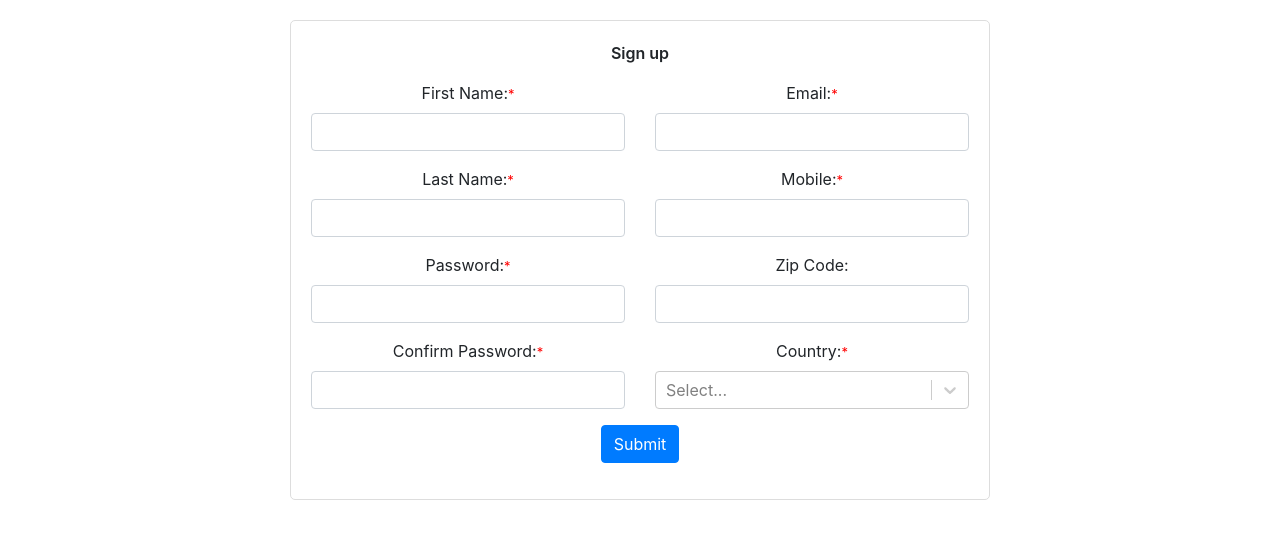
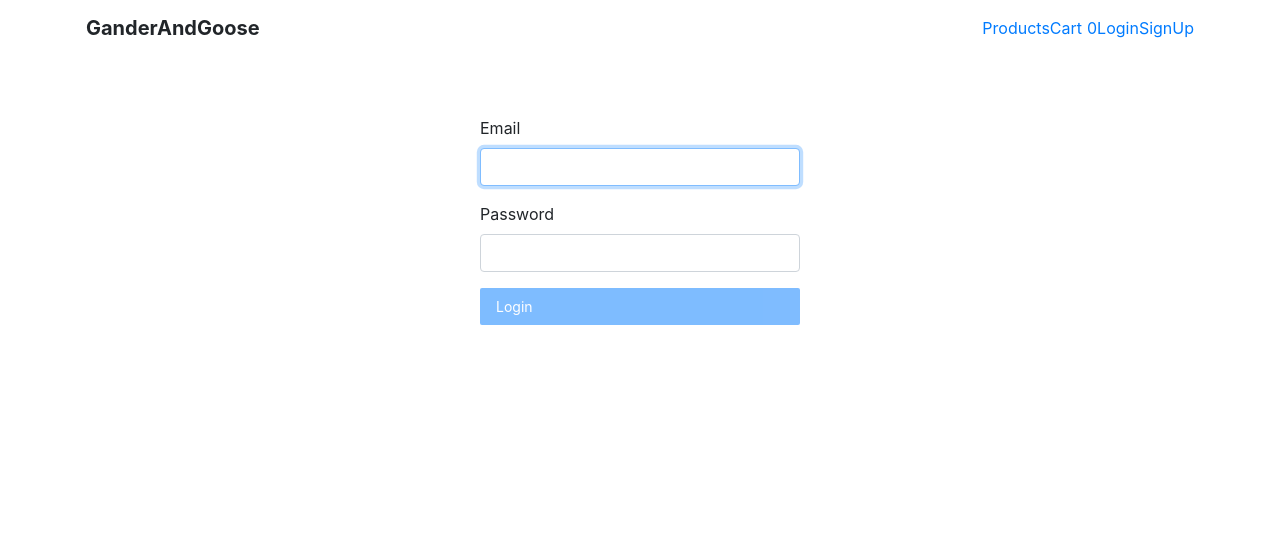
Before and after one commit to shivaniuppal21/ganderAndGoose, a React (Create React App) app in the folder frontend/: page /login in a window 1280 px wide. Shown: the top 538 px of the page. Built offline with nearby package versions, Linux system fonts and the light colour scheme.

Commit message:
fixing frontend

```diff
--- a/frontend/package.json
+++ b/frontend/package.json
@@ -7,7 +7,9 @@
     "@testing-library/react": "^11.2.5",
     "@testing-library/user-event": "^12.8.1",
     "react": "^17.0.1",
+    "react-bootstrap": "^1.5.1",
     "react-dom": "^17.0.1",
+    "react-router-dom": "^5.2.0",
     "react-scripts": "4.0.3",
     "react-select": "^4.2.1",
     "web-vitals": "^1.1.0"
--- a/frontend/src/App.js
+++ b/frontend/src/App.js
@@ -1,12 +1,110 @@
-import './App.css';
-import SignUp from './components/signup';
+import React, { Component } from "react";
+import { Switch, Route, Link, BrowserRouter as Router } from "react-router-dom";
+import AddProduct from './components/add-product';
+import Cart from './components/cart';
+import Login from './components/login';
+import ProductsList from './components/products-list';
+import SignUp from "./components/signup";
 
-function App() {
-  return (
-    <div className="App">
-      <SignUp></SignUp>
-    </div>
-  );
+import Context from "./Context";
+
+export default class App extends Component {
+  constructor(props) {
+    super(props);
+    this.state = {
+      user: null,
+      cart: {},
+      products: []
+    };
+    this.routerRef = React.createRef();
+  }
+
+  render() {
+    return (
+      <Context.Provider
+        value={{
+          ...this.state,
+          removeFromCart: this.removeFromCart,
+          addToCart: this.addToCart,
+          login: this.login,
+          addProduct: this.addProduct,
+          clearCart: this.clearCart,
+          checkout: this.checkout
+        }}
+      >
+        <Router ref={this.routerRef}>
+        <div className="App">
+          <nav
+            className="navbar container"
+            role="navigation"
+            aria-label="main navigation"
+          >
+            <div className="navbar-brand">
+              <b className="navbar-item is-size-4 ">GanderAndGoose</b>
+              <label
+                role="button"
+                class="navbar-burger burger"
+                aria-label="menu"
+                aria-expanded="false"
+                data-target="navbarBasicExample"
+                onClick={e => {
+                  e.preventDefault();
+                  this.setState({ showMenu: !this.state.showMenu });
+                }}
+              >
+                <span aria-hidden="true"></span>
+                <span aria-hidden="true"></span>
+                <span aria-hidden="true"></span>
+              </label>
+            </div>
+              <div className={`navbar-menu ${
+                  this.state.showMenu ? "is-active" : ""
+                }`}>
+                <Link to="/products" className="navbar-item">
+                  Products
+                </Link>
+                {this.state.user && this.state.user.accessLevel < 1 && (
+                  <Link to="/add-product" className="navbar-item">
+                    Add Product
+                  </Link>
+                )}
+                <Link to="/cart" className="navbar-item">
+                  Cart
+                  <span
+                    className="tag is-primary"
+                    style={{ marginLeft: "5px" }}
+                  >
+                    { Object.keys(this.state.cart).length }
+                  </span>
+                </Link>
+                {!this.state.user ? (
+                  <>
+                  <Link to="/login" className="navbar-item">
+                    Login
+                  </Link>
+                    <Link to="/register" className="navbar-item">
+                    SignUp
+                  </Link>
+                  </>
+
+                ) : (
+                  <Link to="/" onClick={this.logout} className="navbar-item">
+                    Logout
+                  </Link>
+                )}
+              </div>
+            </nav>
+            <Switch>
+              <Route exact path="/" component={ProductsList} />
+              <Route exact path="/login" component={Login} />
+              <Route exact path="/register" component={SignUp} />
+              <Route exact path="/cart" component={Cart} />
+              <Route exact path="/add-product" component={AddProduct} />
+              <Route exact path="/products" component={ProductsList} />
+            </Switch>
+          </div>
+        </Router>
+      </Context.Provider>
+    );
+  }
 }
-
-export default App;
--- /dev/null
+++ b/frontend/src/Context.js
@@ -0,0 +1,3 @@
+import React from "react";
+const Context = React.createContext({});
+export default Context;
--- /dev/null
+++ b/frontend/src/components/add-product.js
@@ -0,0 +1,8 @@
+import React from 'react';
+export default class AddProduct {
+    render() {
+        return (
+            <div> This is add product</div>
+        )
+    }
+}
--- /dev/null
+++ b/frontend/src/components/cart.js
@@ -0,0 +1,8 @@
+import React from 'react';
+export default class Cart {
+    render() {
+        return (
+            <div> This is cart</div>
+        )
+    }
+}
--- /dev/null
+++ b/frontend/src/components/login.css
@@ -0,0 +1,10 @@
+@media all and (min-width: 480px) {
+    .Login {
+      padding: 60px 0;
+    }
+
+    .Login form {
+      margin: 0 auto;
+      max-width: 320px;
+    }
+  }
--- /dev/null
+++ b/frontend/src/components/login.js
@@ -0,0 +1,46 @@
+import React, { useState } from "react";
+import Form from "react-bootstrap/Form";
+import { Link } from "react-router-dom";
+
+import Button from "react-bootstrap/Button";
+import "./login.css";
+
+export default function Login() {
+  const [email, setEmail] = useState("");
+  const [password, setPassword] = useState("");
+
+  function validateForm() {
+    return email.length > 0 && password.length > 0;
+  }
+
+  function handleSubmit(event) {
+    event.preventDefault();
+  }
+
+  return (
+    <div className="Login">
+      <Form onSubmit={handleSubmit}>
+        <Form.Group size="lg" controlId="email">
+          <Form.Label>Email</Form.Label>
+          <Form.Control
+            autoFocus
+            type="email"
+            value={email}
+            onChange={(e) => setEmail(e.target.value)}
+          />
+        </Form.Group>
+        <Form.Group size="lg" controlId="password">
+          <Form.Label>Password</Form.Label>
+          <Form.Control
+            type="password"
+            value={password}
+            onChange={(e) => setPassword(e.target.value)}
+          />
+        </Form.Group>
+        <Button block size="lg" type="submit" disabled={!validateForm()}>
+          Login
+        </Button>
+      </Form>
+    </div>
+  );
+}
--- /dev/null
+++ b/frontend/src/components/product.css
@@ -0,0 +1,26 @@
+.ellipsis {
+    white-space: nowrap;
+    text-overflow: ellipsis;
+    overflow: hidden;
+  }
+
+  /****** Product ******/
+    .product-img-wrapper {
+      margin: -15px -15px 0;
+      height: 0;
+      padding-bottom: 100%;
+      position: relative;
+      overflow: hidden;
+      border-bottom: 1px solid;
+    }
+
+    .product-img {
+      position: absolute;
+      top: 50%;
+      left: 50%;
+      transform: translate(-50%, -50%);
+    }
+
+    .product-price {
+      margin-bottom: 0;
+    }
--- /dev/null
+++ b/frontend/src/components/product.js
@@ -0,0 +1,24 @@
+import React from 'react';
+import { Card,Button } from 'react-bootstrap';
+
+function Product(props) {
+  let {
+    product
+  } = props;
+
+  return (
+      <>
+        <Card style={{ minWidth: '18rem', maxWidth: '18rem' }}>
+        <Card.Img variant="top" src={product.picture}/>
+        <Card.Body>
+            <Card.Title>{product.name}</Card.Title>
+            <Card.Text>
+            ${product.price}
+            </Card.Text>
+            <Button variant="primary">Add to Cart</Button>
+        </Card.Body>
+        </Card>
+    </>
+  );
+}
+export default Product;
--- /dev/null
+++ b/frontend/src/components/products-list.css
@@ -0,0 +1,21 @@
+.btn {
+    display: inline-flex;
+    align-items: center;
+    padding: 8px 16px;
+    border-radius: 2px;
+    font-size: 14px;
+    cursor: pointer;
+    background-color: #68bb5d;
+    color: white;
+    border: none;
+  }
+
+  .btn:hover {
+    opacity: 0.8;
+    font-weight: normal;
+  }
+
+  .btn:disabled {
+    opacity: 0.5;
+    cursor: auto;
+  }
--- /dev/null
+++ b/frontend/src/components/products-list.js
@@ -0,0 +1,60 @@
+import React, { Component } from 'react';
+import './products-list.css';
+import Product from './product';
+import { CardDeck } from 'react-bootstrap';
+let products = [
+    {
+        name: 'Toy 1',
+        price: 10,
+        description: 'test data',
+        picture:'https://i.picsum.photos/id/773/200/200.jpg?hmac=0hv9IpliWL2N0sAasWERqujU16tTk6K20nep2Q2P1Bk',
+        rating:5
+    },
+    {
+        name: 'Test 2',
+        price: 200,
+        description: 'test data 2',
+        picture:'https://i.picsum.photos/id/773/200/200.jpg?hmac=0hv9IpliWL2N0sAasWERqujU16tTk6K20nep2Q2P1Bk',
+        rating:4.5
+    },
+    {
+        name: 'test 3',
+        price: 100,
+        description: 'kjdskfjskfjsdkf',
+        picture:'https://i.picsum.photos/id/773/200/200.jpg?hmac=0hv9IpliWL2N0sAasWERqujU16tTk6K20nep2Q2P1Bk',
+        rating:3
+    },
+    {
+        name: 'test 4',
+        price: 100,
+        description: 'kjdskfjskfjsdkf',
+        picture:'https://i.picsum.photos/id/773/200/200.jpg?hmac=0hv9IpliWL2N0sAasWERqujU16tTk6K20nep2Q2P1Bk',
+        rating:4
+    },
+    {
+        name: 'test 5',
+        price: 100,
+        description: 'kjdskfjskfjsdkf',
+        picture:'https://i.picsum.photos/id/773/200/200.jpg?hmac=0hv9IpliWL2N0sAasWERqujU16tTk6K20nep2Q2P1Bk',
+        rating:5
+    }
+];
+export default class ProductsList extends Component {
+    render() {
+        return (
+            <>
+                <h2>Products</h2>
+                <br/>
+                <CardDeck>
+                    {
+                        products.map((product, index) => {
+                            return(<Product
+                                key={index}
+                                product={product} />)
+                        })
+                    }
+                </CardDeck>
+            </>
+        );
+    }
+}
```
Also changed, not shown: frontend/src/components/product-details.js (added), 1 other file (tests, documents, lock files or other folders).
